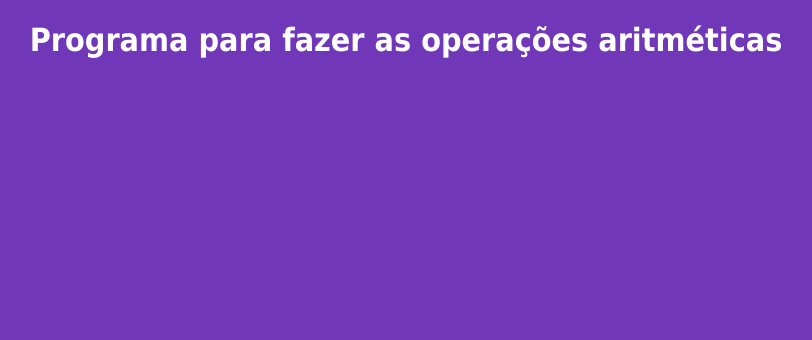
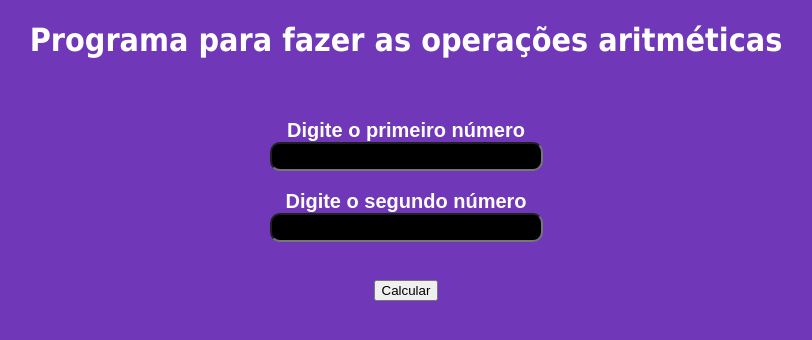
Before and after one commit to RafaelLogrado/aritmetica, a plain HTML site: page index.html in a window 1280 px wide. Shown: the whole page, without its empty margins (234-1046 px from the left). Drawn offline with Linux system fonts and the light colour scheme.

Commit message:
Segunda versão

```diff
--- a/index.html
+++ b/index.html
@@ -8,6 +8,12 @@
     <title>Aritmética</title>
 </head>
 <body>
-    <h1>Programa para fazer as operações aritméticas</h1>
+    <h1>Programa para fazer as operações aritméticas</h1><br><br>
+    <label for="num1">Digite o primeiro número</label><br>
+    <input type="text" id="num1"><br><br>
+    <label for="num2">Digite o segundo número</label><br>
+    <input type="text" id="num2"><br><br><br>
+    <button>Calcular</button><br><br>
+    <div id="resposta"></div>
 </body>
 </html>
--- a/style.css
+++ b/style.css
@@ -4,3 +4,18 @@ body{
     font-family: Tahoma;
     text-align: center;
 }
+
+
+label{
+    font-family: Arial;
+    font-weight: bold;
+    font-size: 20px;
+}
+
+
+input{
+    color: white;
+    background-color: black;
+    font-size: 20px;
+    border-radius: 10px;
+}
```
